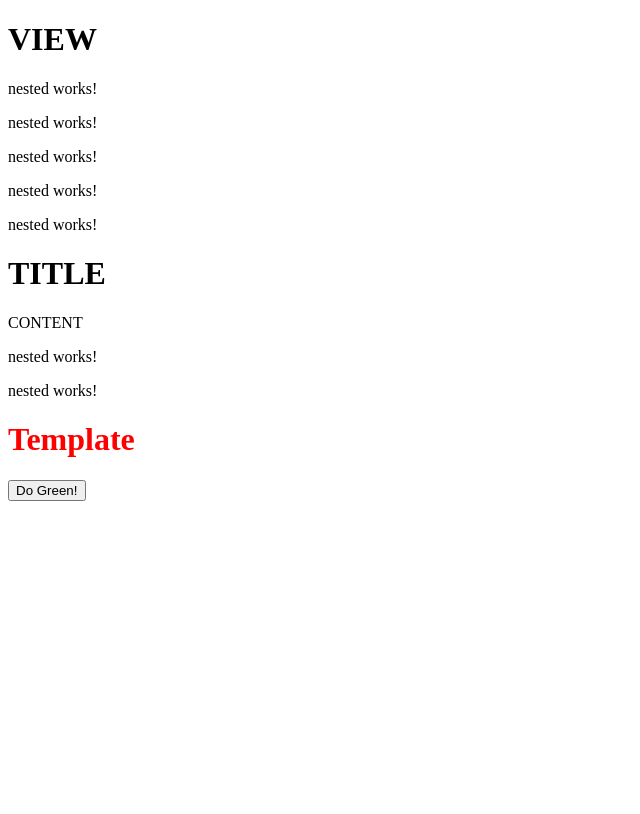
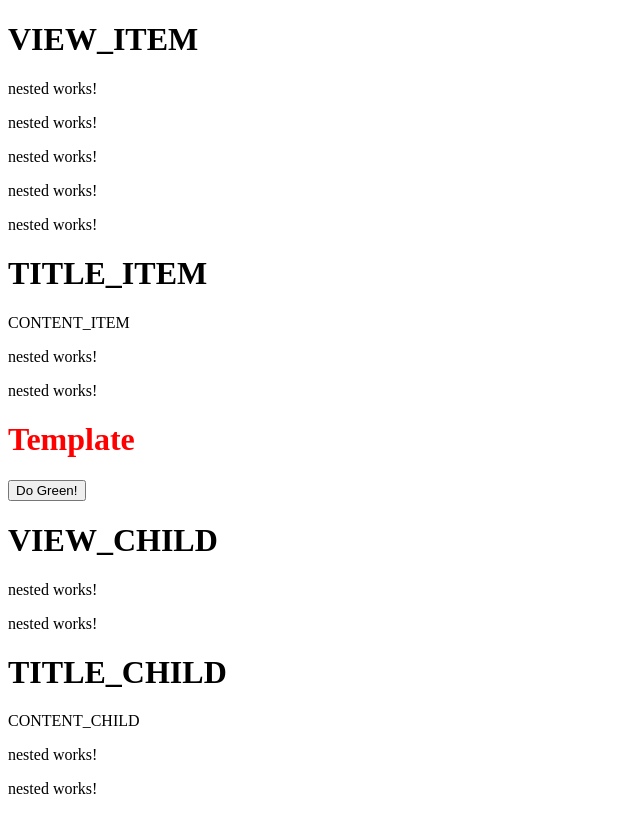
Before and after one commit to Bluesman66/viewcontent, an Angular app: page / in a window 1280 px wide. Shown: the whole page, without its empty margins (0-640 px from the left). Built offline with nearby package versions, Linux system fonts and the light colour scheme.

Commit message:
no inheritance of templateUrl

```diff
--- a/src/app/app.component.html
+++ b/src/app/app.component.html
@@ -4,6 +4,12 @@
   <app-nested></app-nested>
   <app-nested></app-nested>
   <app-nested></app-nested>
-  <h1 #hcontent>TITLE</h1>
-  <main>CONTENT</main>
+  <h1 #hcontent>TITLE_ITEM</h1>
+  <main>CONTENT_ITEM</main>
 </app-item>
+<app-child>
+  <app-nested #ncontent></app-nested>
+  <app-nested></app-nested>
+  <h1 #hcontent>TITLE_CHILD</h1>
+  <main>CONTENT_CHILD</main>
+</app-child>
--- a/src/app/app.module.ts
+++ b/src/app/app.module.ts
@@ -5,13 +5,15 @@ import { AppComponent } from './app.component';
 import { ItemComponent } from "./item/item.component";
 import { NestedComponent } from './nested/nested.component';
 import { ColoryDirective } from './colory.directive';
+import { ChildComponent } from './child/child.component';
 
 @NgModule({
   declarations: [
     AppComponent,
     ItemComponent,
     NestedComponent,
-    ColoryDirective
+    ColoryDirective,
+    ChildComponent
   ],
   imports: [
     BrowserModule
--- /dev/null
+++ b/src/app/child/child.component.html
@@ -0,0 +1,4 @@
+<h1 #hview>VIEW_CHILD</h1>
+<ng-content></ng-content>
+<app-nested></app-nested>
+<app-nested #nview></app-nested>
--- /dev/null
+++ b/src/app/child/child.component.ts
@@ -0,0 +1,19 @@
+import { Component, OnInit } from '@angular/core';
+
+import { ItemComponent } from '../item/item.component';
+
+@Component({
+  selector: 'app-child',
+  templateUrl: './child.component.html',
+  styleUrls: ['./child.component.css']
+})
+export class ChildComponent extends ItemComponent implements OnInit {
+
+  constructor() {
+    super();
+  }
+
+  ngOnInit() {
+  }
+
+}
--- a/src/app/item/item.component.html
+++ b/src/app/item/item.component.html
@@ -1,4 +1,4 @@
-<h1 #hview>VIEW</h1>
+<h1 #hview>VIEW_ITEM</h1>
 <ng-content></ng-content>
 <app-nested></app-nested>
 <app-nested #nview></app-nested>
```
Also changed, not shown: src/app/child/child.component.css (added).
